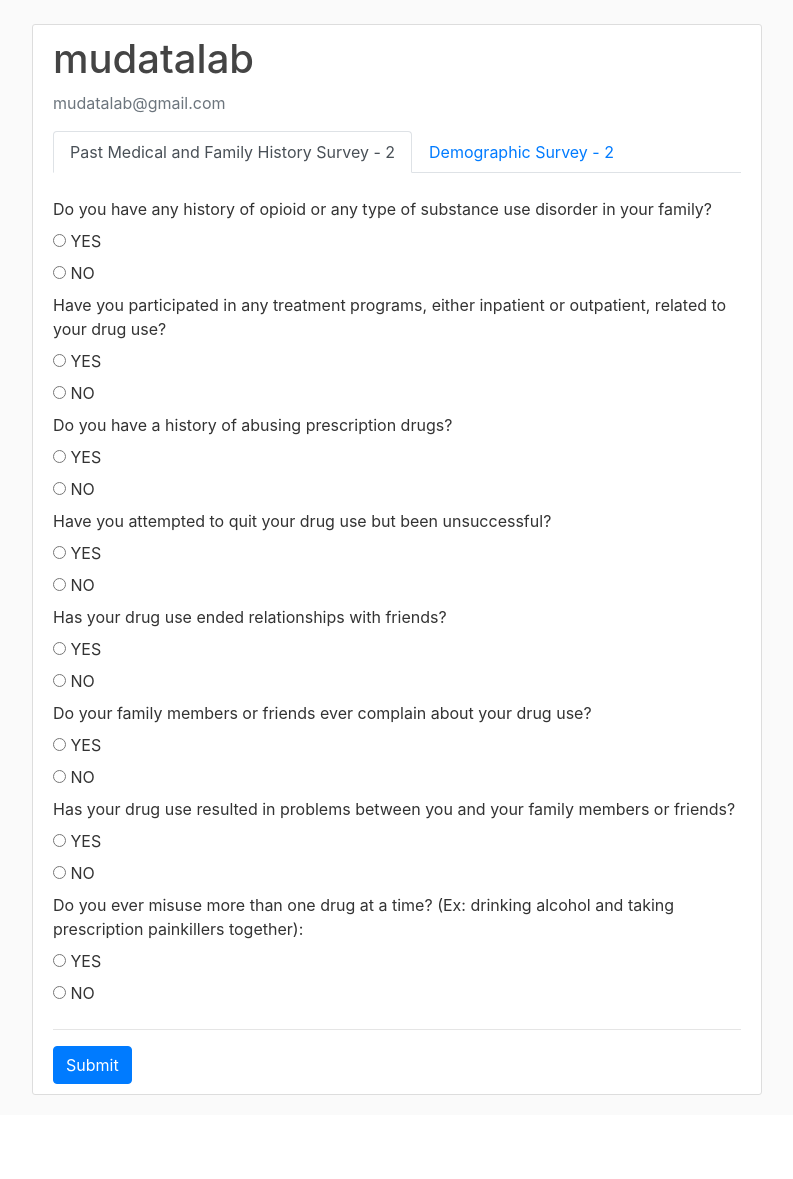
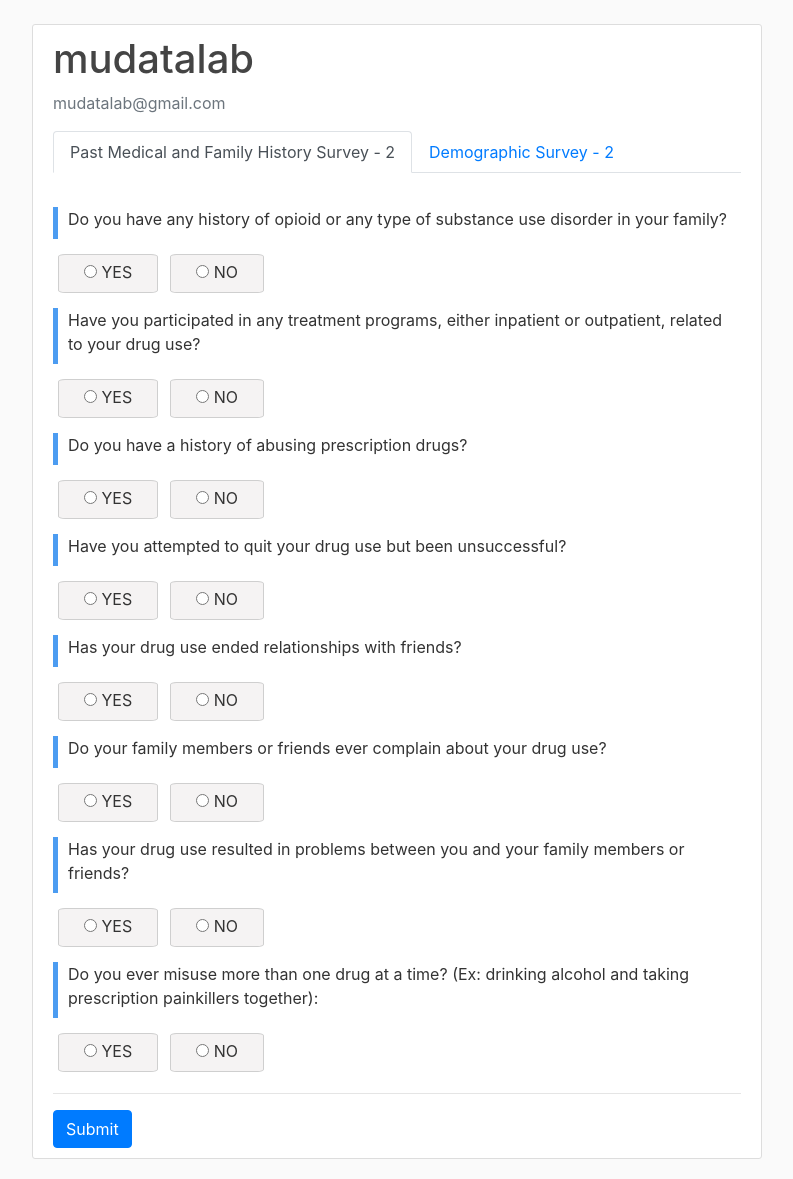
Before and after one commit to sajjadIslam2619/peer_sure_app, a Django app: page /profile/ in a window 1280 px wide. Shown: the part 56-1235 px from the top of the page, without its empty margins (53-846 px from the left). Before the commit the page ends 1151 px from the top, so only its background shows below. Run offline with Django 4.2, Linux system fonts and the light colour scheme; a user stored in the database is signed in; data comes from the database, SQL or seed files in the repository; both versions use the stored data as it was after the commit; some libraries are stand-ins or nearby versions.

Commit message:
Update survey checking UI

```diff
--- a/feed/static/feed/main.css
+++ b/feed/static/feed/main.css
@@ -97,7 +97,7 @@ body {
     font-weight: bold;
 }
 
-.question-title {
+.custom-title {
   /*font-size: 18px; /* Adjust the size as needed, or remove if you prefer default sizing */
   /*font-weight: bold;*/
   color: #007bff; /* Adjusted to blue, matching the theme */
@@ -108,3 +108,62 @@ body {
   border-left: 5px solid #007bff;
   box-shadow: 0 2px 4px rgba(0,0,0,.1);
 }
+
+.survey-question-title {
+  /*font-size: 18px; /* Adjust the size as needed, or remove if you prefer default sizing */
+  /*font-weight: bold;*/
+  /*color: #007bff; /* Adjusted to blue, matching the theme */
+  margin-top: 10px;
+  margin-bottom: 10px;
+  text-align:left;
+  padding-left: 10px;
+  /*background-color: #f8f9fa;*/
+  /*padding: 5px 10px;*/
+  /*border-left: 5px solid #007bff;*/
+  border-left: 5px solid #4c9cf1;
+  /*box-shadow: 0 2px 4px rgba(0,0,0,.1);*/
+}
+
+.label-hover:hover {
+  /*background-color: #d0d5db;*/
+  /*box-shadow: 0px 0px 10px 0px rgba(0, 123, 255, 0.5);*/
+  /*text-shadow: 2px 2px 2px #000000;*/
+  /*text-shadow: 0 0 10px #a01313;*/
+  color: #007bff; /* This color will be applied on hover */
+}
+
+.choice-button {
+  display: inline-block;
+  margin: 5px;
+  /*padding: 10px 15px;*/
+  padding: 5px 25px 0px 25px; /* top, left, buttom, right */
+  /*border: 1px solid #ddd;*/
+  border: 1px solid #cfcfcf;
+  /*background-color: #f7f7f7;*/
+  background-color: #f5f3f3;
+  color: #333;
+  text-align: center;
+  cursor: pointer;
+  transition: background-color 0.3s;
+  border-radius: 7%;
+}
+
+.choice-button:hover {
+  /*background-color: #e7e7e7;*/
+  background-color: #007bff;
+  /*color: #007bff;*/
+  color: #e7e7e7;
+}
+
+.choices-container {
+  /* This sets the container to flexbox which allows horizontal alignment */
+  display: flex;
+  flex-wrap: nowrap; /* Prevents wrapping to the next line */
+  align-items: center; /* Vertically centers the items in the container */
+  gap: 1px; /* Space between each option, adjust as needed */
+}
+
+.choice-option {
+  display: flex; /* Makes each label and its contained input horizontally aligned */
+  align-items: center; /* Aligns the radio button and label text vertically */
+}
--- a/peer_sure_app/settings.py
+++ b/peer_sure_app/settings.py
@@ -51,6 +51,7 @@ INSTALLED_APPS = [
     'django.contrib.sessions',
     'django.contrib.messages',
     'django.contrib.staticfiles',
+    'vizual.templatetags',
 ]
 
 
--- a/users/templates/users/profile.html
+++ b/users/templates/users/profile.html
@@ -5,7 +5,7 @@
         <div class="media">
             <!--<img class="rounded-circle account-img" src="{{ user.profile.image.url }}">-->
             <div class="media-body">
-                <h2 class="account-heading">{{ user.username }}</h2>
+                <h4 class="account-heading">{{ user.username }}</h4>
                 <p class="text-secondary">{{ user.email }}</p>
             </div>
         </div>
@@ -30,7 +30,14 @@
                     {% for field in form %}
                     <div>
                         {{ field.errors }}
-                        {{ field.label_tag }} {{ field }}
+                        <p class="survey-question-title">{{ field.label_tag }}</p>
+                        <div class="choices-container">
+                            {% for choice in field %}
+                                <label class="choice-button choice-option">
+                                    {{ choice }}
+                                </label><br>
+                            {% endfor %}
+                        </div>
                     </div>
                     {% endfor %}
                     <hr>
@@ -46,7 +53,14 @@
                     {% for field in demographic_form %}
                     <div>
                         {{ field.errors }}
-                        {{ field.label_tag }} {{ field }}
+                        <p class="survey-question-title">{{ field.label_tag }}</p>
+                        <div>
+                            {% for choice in field %}
+                                <label class="label-hover">
+                                    {{ choice }}
+                                </label><br>
+                            {% endfor %}
+                        </div>
                     </div>
                     {% endfor %}
                     <hr>
--- a/vizual/templates/vizual/vizual.html
+++ b/vizual/templates/vizual/vizual.html
@@ -61,7 +61,7 @@
 <!-- Container for the first graph -->
 <div class="row">
     <div class="col-12">
-        <p class="question-title">Mentee Overall Weekly Progress</p>
+        <p class="custom-title">Mentee Overall Weekly Progress</p>
         {{ graph|safe }}
     </div>
 </div>
@@ -73,7 +73,7 @@
         <div class="col-12">
             <div id="graph-{{ question_id }}">
                 <br>
-                <p class="question-title">{{ question_titles|get_item:question_id }}</p>
+                <p class="custom-title">{{ question_titles|get_item:question_id }}</p>
                 {{ graph_html|safe }}
             </div>
         </div>
```
Also changed, not shown: survey/templates/survey/survey.html (+9 -4 lines), db.sqlite3.
